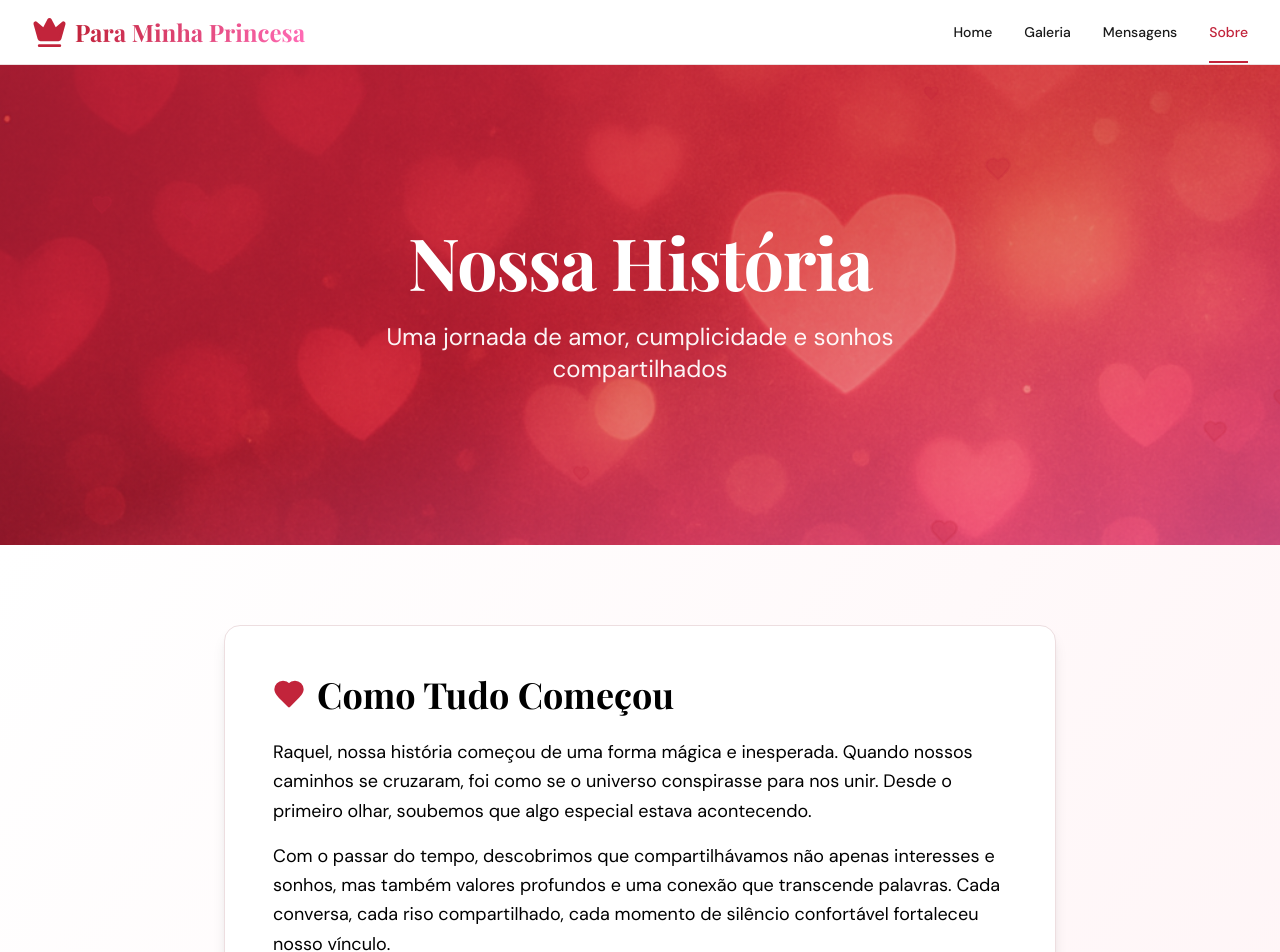
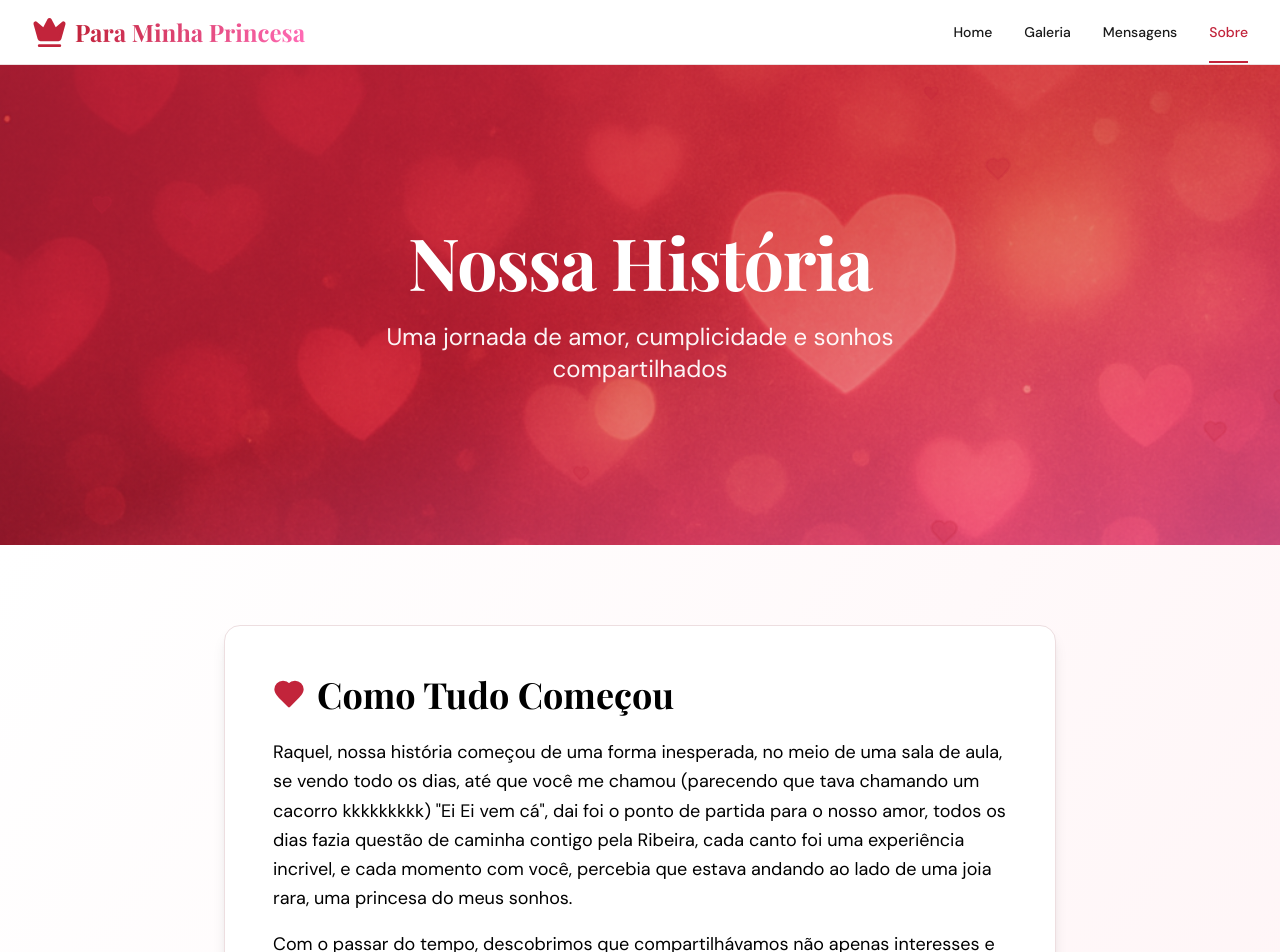
Before and after one commit to ATTXZC/minhavida, a React (Vite) app in the folder web/: page /sobre in a window 1280 px wide. Shown: the top 952 px of the page. Built offline with nearby package versions, Linux system fonts and the light colour scheme.

Commit message:
feat: update SobreNosPage narrative with personal story details
Co-authored-by: Guilherme Melo <105309998+ATTXZC@users.noreply.github.com>

```diff
--- a/web/src/pages/SobreNosPage.jsx
+++ b/web/src/pages/SobreNosPage.jsx
@@ -88,9 +88,7 @@ function SobreNosPage() {
                 </div>
                 <div className="space-y-4 text-lg leading-relaxed">
                   <p>
-                    Raquel, nossa história começou de uma forma mágica e inesperada. Quando nossos caminhos se cruzaram,
-                    foi como se o universo conspirasse para nos unir. Desde o primeiro olhar, soubemos que
-                    algo especial estava acontecendo.
+                    Raquel, nossa história começou de uma forma inesperada, no meio de uma sala de aula, se vendo todo os dias, até que você me chamou (parecendo que tava chamando um cacorro kkkkkkkkk) "Ei Ei vem cá", dai foi o ponto de partida para o nosso amor, todos os dias fazia questão de caminha contigo pela Ribeira, cada canto foi uma experiência incrivel, e cada momento com você, percebia que estava andando ao lado de uma joia rara, uma princesa do meus sonhos.
                   </p>
                   <p>
                     Com o passar do tempo, descobrimos que compartilhávamos não apenas interesses e sonhos,
```
